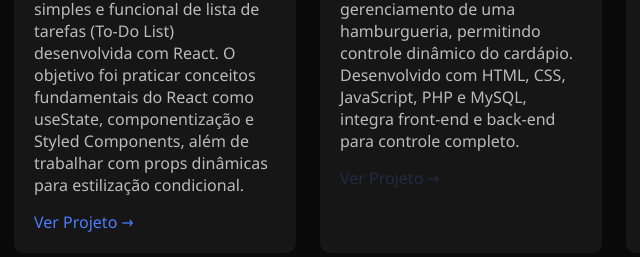
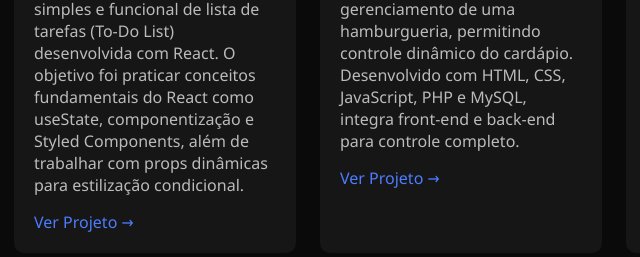
Before and after one commit to leinadgp/Portifolio-Daniel, a plain HTML site: page index.html in a window 1280 px wide. Shown: the part 1226-1483 px from the top of the page, 357-997 px from the left. Drawn offline with Linux system fonts and the light colour scheme.

Commit message:
Update index.html

```diff
--- a/index.html
+++ b/index.html
@@ -101,7 +101,10 @@
               CSS, JavaScript, PHP e MySQL, integra front-end e back-end para
               controle completo.
             </p>
-            <a disabled style="opacity: 0.2" class="viewProject"
+            <a
+              class="viewProject"
+              href="https://danielguimaraes.infinityfree.me"
+              target="_blank"
               >Ver Projeto →
             </a>
           </div>
```
